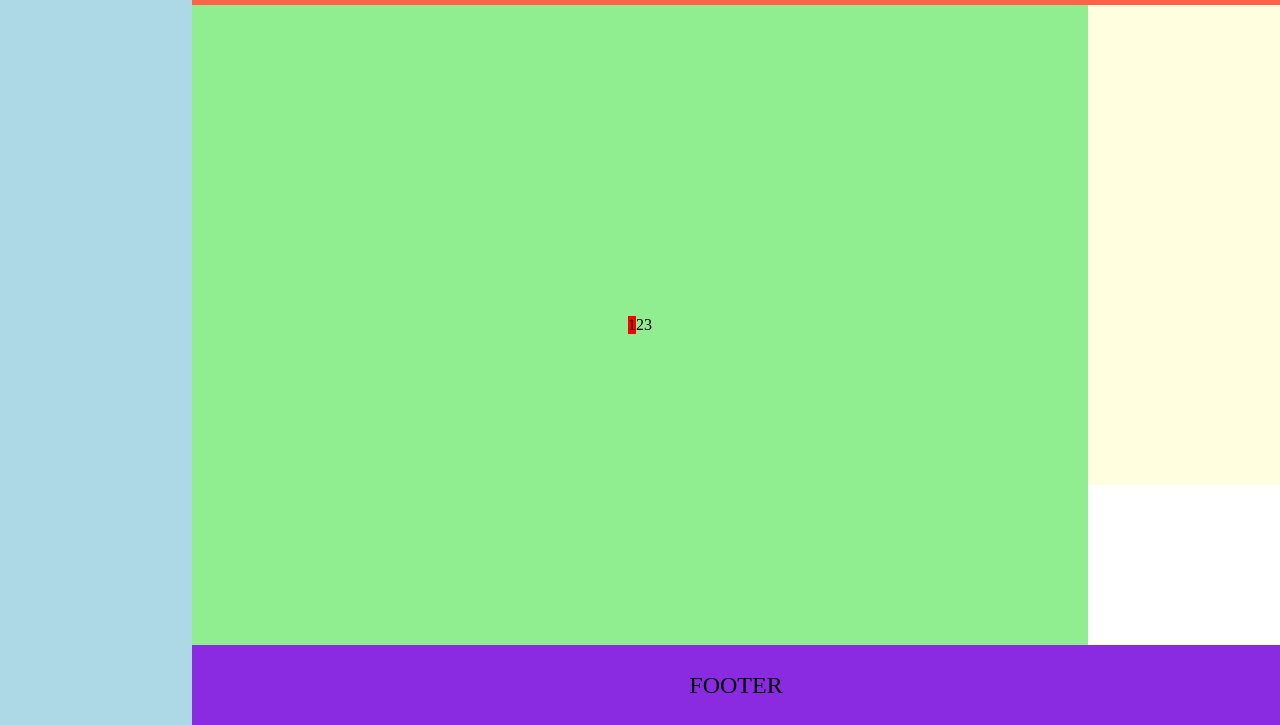
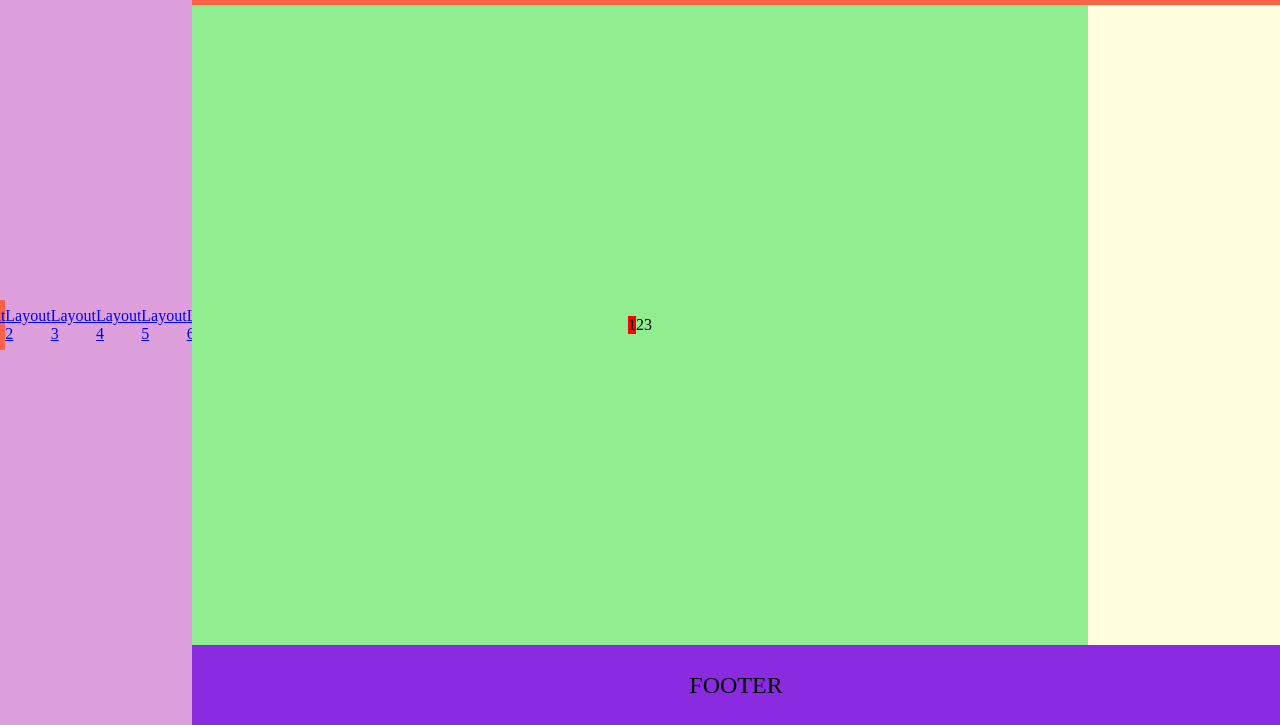
Before and after one commit to andremsoares/layout, a plain HTML site: page layout5.html in a window 1280 px wide. Shown: the part 75-800 px from the top of the page. Drawn offline with Linux system fonts and the light colour scheme.

Commit message:
corrigindo o projeto

```diff
--- a/layout5.css
+++ b/layout5.css
@@ -38,7 +38,7 @@ article {
 
 aside {
     background-color: lightyellow;
-    height: 60vh;
+    height: 80vh;
     width: 15vw;
     display: flex;
     align-items: center;
@@ -47,7 +47,7 @@ aside {
 }
 
 nav {
-    background-color: lightblue;
+    background-color: plum;
     height: 100vh;
     width: 15vw;
     display: flex;
@@ -68,3 +68,13 @@ p {
     font-size: 24px;
     text-align: center;
 }
+
+.layout1 {
+    display: flex;
+    align-items: center;
+    justify-content: center;
+    flex-direction: column;
+    background-color: tomato;
+    height: 50px;
+    width: 100px;
+}
--- a/layout5.html
+++ b/layout5.html
@@ -5,13 +5,30 @@
     <meta charset="UTF-8">
     <meta name="viewport" content="width=device-width, initial-scale=1.0">
     <link rel="stylesheet" href="layout5.css">
-    <title>Layout 4</title>
+    <title>Layout 5</title>
 
 <body>
 
 
     <nav>
-
+        <div class="layout1">
+            <a href="./index.html">Layout 1</a>
+        </div>
+        <div class="layout2">
+            <a href="./layout2.html">Layout 2</a>
+        </div>
+        <div class="layout3">
+            <a href="./layout3.html">Layout 3</a>
+        </div>
+        <div class="layout4">
+            <a href="./layout4.html">Layout 4</a>
+        </div>
+        <div class="layout5">
+            <a href="./layout5.html">Layout 5</a>
+        </div class="layout5">
+        <div>
+            <a href="./layout6.html">Layout 6</a>
+        </div>
     </nav>
 
     <div>
```
